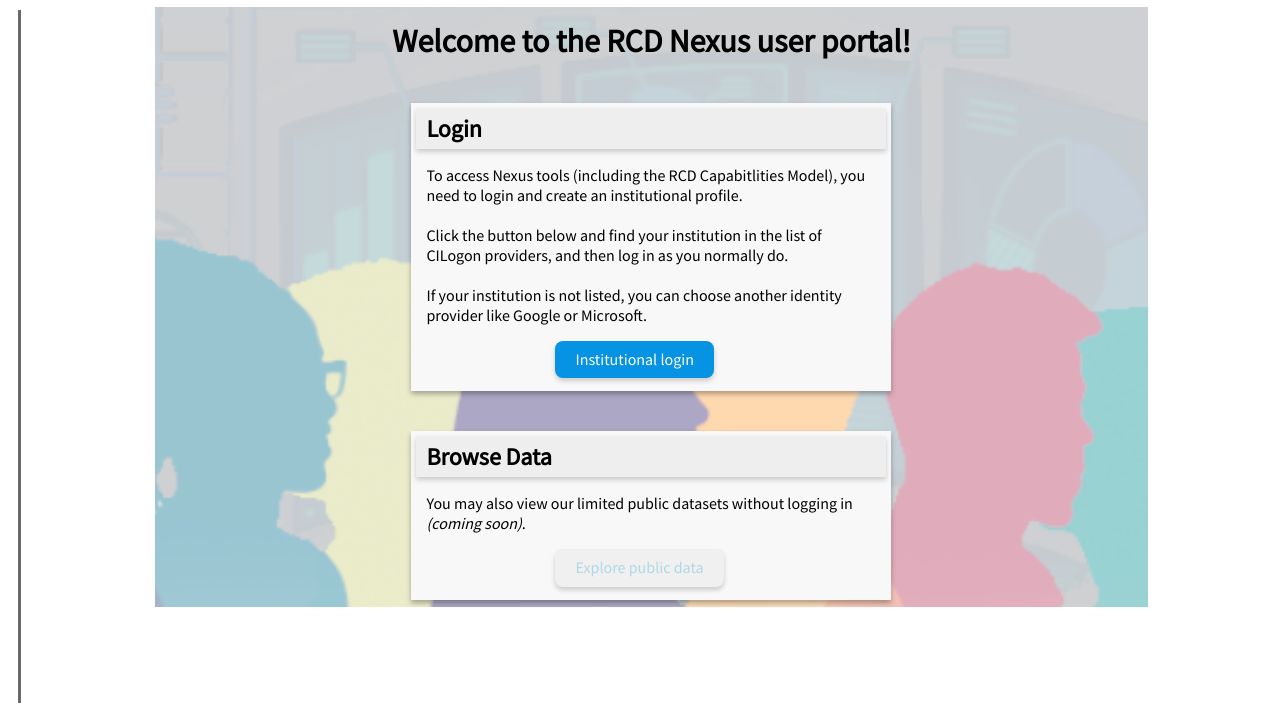
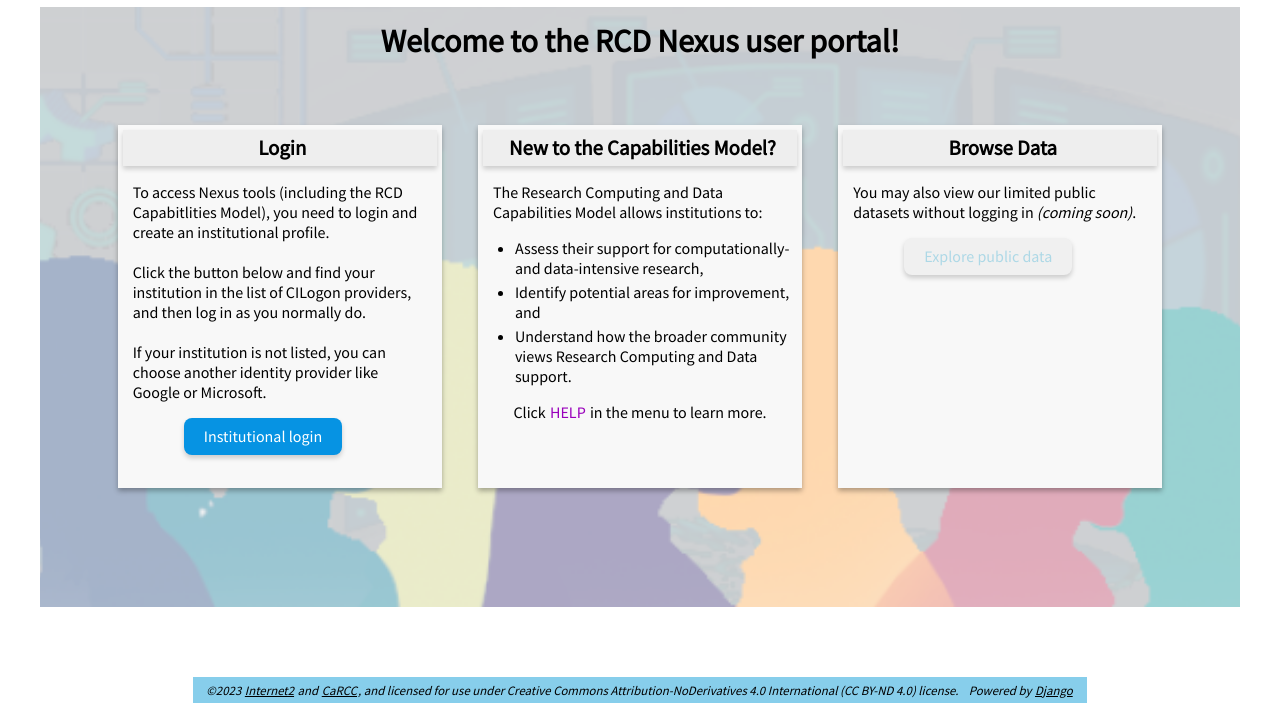
Before and after one commit to CaRCC/rcd-nexus-portal, a Django app: page / in a window 1280 px wide. Shown: the part 97-800 px from the top of the page. Run offline with Django 4.2, Linux system fonts and the light colour scheme; data that the repository does not hold is empty.

Commit message:
Added a tile about the caps model for newbies, and made layout row based with wrap.

```diff
--- a/nexus/templates/index.html
+++ b/nexus/templates/index.html
@@ -2,9 +2,44 @@
 
 {% block head %}
 <style>
+body>nav {
+    display: none;
+}
 main {
-    width: 80%;
+    width: 95%;
     position: relative;
+}
+main div.cardblock {
+    width: 90%;
+    display: flex;
+    flex-direction: row;
+    flex-wrap: wrap;
+    grid-auto-rows: 1fr;
+    padding-top:2em;
+}
+main div.cardblock section.card {
+    min-height: 300px;
+    height: 100%;
+    max-height: 400px;
+    flex-basis: 30%;
+    min-width:250px;
+    padding:auto;
+    margin:10px auto;
+}
+section.card h2 {
+    padding-left: 10px;
+    text-align: center;
+    font-size: 1.3em;
+}
+section.card p {
+    padding: 0px 10px;
+}
+section.card p.center {
+    text-align: center;
+}
+section.card ul {
+    list-style-type: disc;
+    padding-left: 2em;
 }
 
 img.main-bg {
@@ -19,10 +54,6 @@ img.main-bg {
     object-position: 80%;
 }
 
-main section {
-    align-self: center;
-    width: 30em;
-}
 main div.button {
     margin-left: auto;
     margin-right: auto;
@@ -42,24 +73,31 @@ main a.button.NYI {
     color: var(--info-off);
 }
 
-section.card h2 {
-    padding-left: 10px;
-}
-section.card p {
-    padding: 0px 10px;
-}
 </style>
 {% endblock %}
 
 {% block main %}
 <img class="main-bg" src="/static/images/cropped-CaRCC-Banner-new-v4.png" alt="">
 <h1>Welcome to the RCD Nexus user portal!</h1>
+<div class="cardblock">
     <section class="card">
         <h2>Login</h2>
-<p>To access Nexus tools (including the RCD Capabitlities Model), you need to login and create an institutional profile.<br><br>
-    Click the button below and find your institution in the list of CILogon providers, and then log in as you normally do.<br><br>
+        <p>To access Nexus tools (including the RCD Capabitlities Model), you need to login and create an institutional
+            profile.<br><br>
+            Click the button below and find your institution in the list of CILogon providers, and then log in as you
+            normally do.<br><br>
             If your institution is not listed, you can choose another identity provider like Google or Microsoft.</p>
         <div class="button"><a class="button" href="{% url 'oidc_authentication_init' %}">Institutional login</a></div>
+    </section>
+    <section class="card">
+        <h2>New to the Capabilities Model?</h2>
+        <p>The Research Computing and Data Capabilities Model allows institutions to:
+            <ul>
+                <li>Assess their support for computationally- and data-intensive research,</li>
+                <li>Identify potential areas for improvement, and</li>
+                <li>Understand how the broader community views Research Computing and Data support.</li>
+            </ul></p>
+            <p class="center">Click <a href="{% url 'helpdocs:main' %}">HELP</a> in the menu to learn more.</p>
     </section>
     <section class="card">
         <h2>Browse Data</h2>
@@ -69,4 +107,5 @@ section.card p {
             <a class="button NYI" href="">Explore public data</a>
         </div>
     </section>
+</div>
 {% endblock %}
```
Lines whose indentation alone changed are shown as unchanged.
